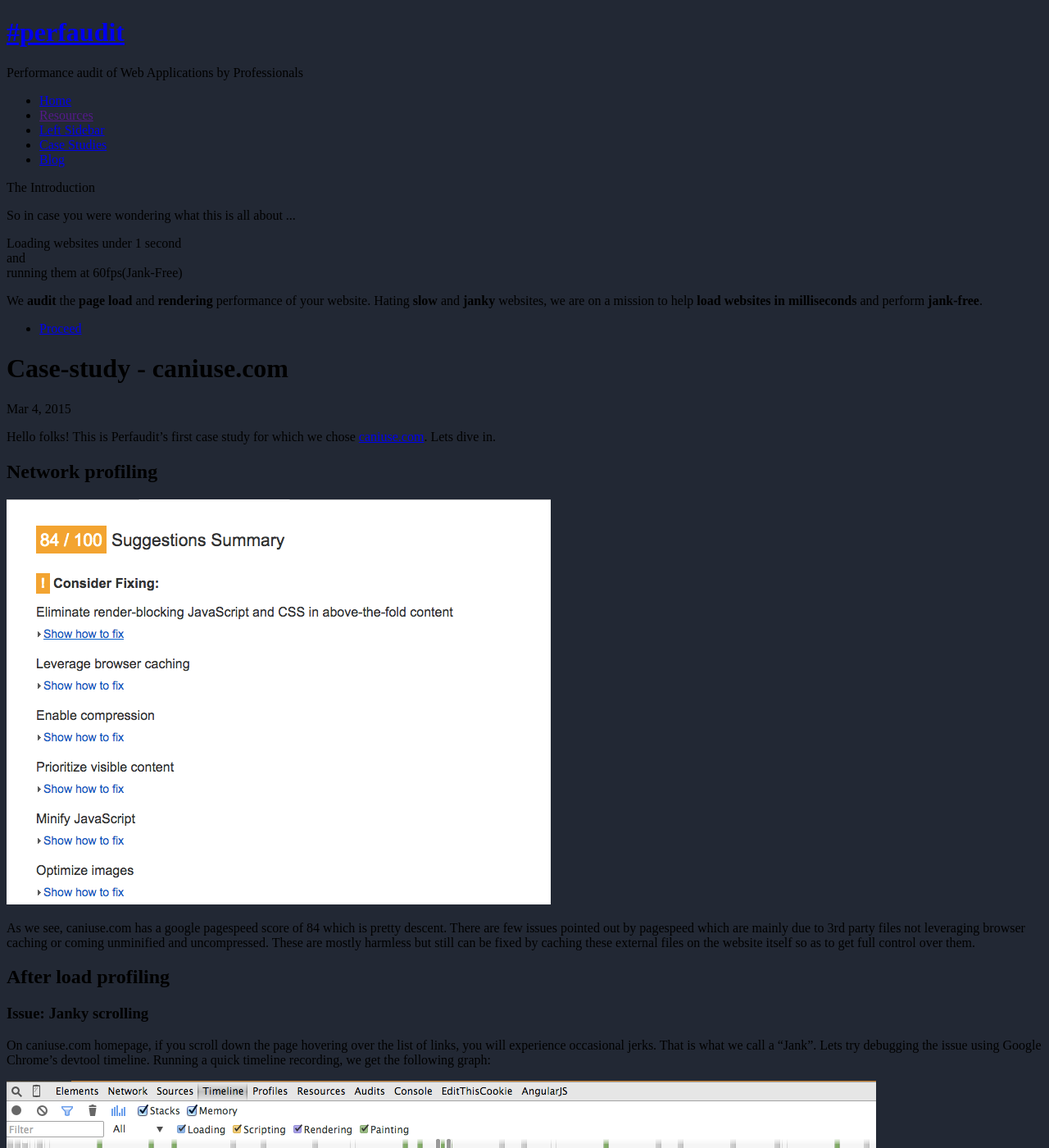
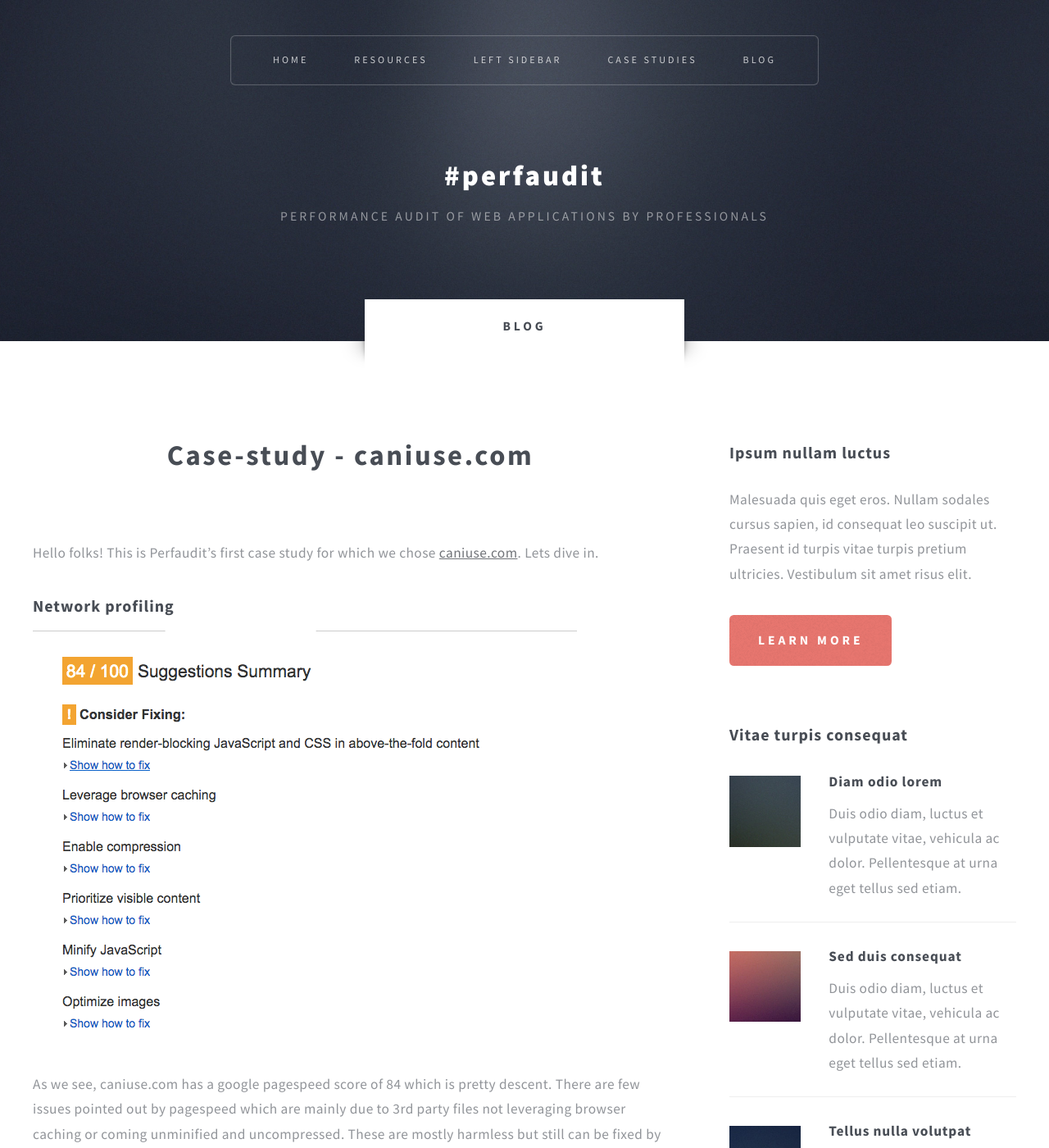
Before and after one commit to PerfAudit/perfaudit.github.io, a Jekyll site: the page built from _posts/2015-03-04-casestudy-caniuse.markdown, in a window 1280 px wide and 1400 px high. Shown: the whole window at 82% size. Built offline with Jekyll 4.4.1, drawn with Linux system fonts in a browser that asks for light colours; nearby versions of some CDN libraries; library files that are not in the unit come from our copies; some of the changed text lies outside the part shown.

Commit message:
added the layout for case study and blog

```diff
--- a/_config.yml
+++ b/_config.yml
@@ -4,6 +4,4 @@
 description: "Performance Audit of Websites by Professionals. Run Jank Free and Performant Web Applications care free."
 baseurl: "" # the subpath of your site, e.g. /blog/
 url: "http://perfaudit.com" # the base hostname & protocol for your site
-
-# Build settings
-markdown: kramdown
+permalink: ":categories/:title"
--- a/_includes/case-studies.html
+++ b/_includes/case-studies.html
@@ -5,7 +5,7 @@
     <div class="row 150%">
       <div class="4u">
         <section class="highlight">
-          <a href="#" class="image featured"><img src="images/thumbnails/caniuse.com.jpeg" alt="CanIUse.com PerfAudit" /></a>
+          <a href="#" class="image featured"><img src="/images/thumbnails/caniuse.com.jpeg" alt="CanIUse.com PerfAudit" /></a>
           <h3><a href="/case-studies/caniuse.com">CanIUse.com PerfAudit</a></h3>
           <p>Janky performance along with other Rendering Issues on <a href="http://caniuse.com">CanIUse.com</a>.</p>
           <ul class="actions">
@@ -15,7 +15,7 @@
       </div>
       <div class="4u">
         <section class="highlight">
-          <a href="#" class="image featured"><img src="images/thumbnails/www.hindustantimes.com.jpeg" alt="" /></a>
+          <a href="#" class="image featured"><img src="/images/thumbnails/www.hindustantimes.com.jpeg" alt="" /></a>
           <h3><a href="#">HindustanTimes.com PerfAudit</a></h3>
           <p>Performance Audit for <a href="http://hindustantimes.com">HindustanTimes.com</a> will be published soon.</p>
           <ul class="actions">
@@ -25,7 +25,7 @@
       </div>
       <div class="4u">
         <section class="highlight">
-          <a href="#" class="image featured"><img src="images/pic04.jpg" alt="" /></a>
+          <a href="#" class="image featured"><img src="/images/pic04.jpg" alt="" /></a>
           <h3><a href="#">Your Website</a></h3>
           <p>Submit your Audit request, and we'll help you make perfomant website.</p>
           <ul class="actions">
--- a/_includes/footer.html
+++ b/_includes/footer.html
@@ -75,15 +75,15 @@
     </ul>
   </div>
 </div>
-<!--[if lte IE 8]><script src="css/ie/html5shiv.js"></script><![endif]-->
-<script src="js/jquery.min.js"></script>
-<script src="js/jquery.dropotron.min.js"></script>
-<script src="js/skel.min.js"></script>
-<script src="js/skel-layers.min.js"></script>
-<script src="js/init.js"></script>
+<!--[if lte IE 8]><script src="/css/ie/html5shiv.js"></script><![endif]-->
+<script src="/js/jquery.min.js"></script>
+<script src="/js/jquery.dropotron.min.js"></script>
+<script src="/js/skel.min.js"></script>
+<script src="/js/skel-layers.min.js"></script>
+<script src="/js/init.js"></script>
 <noscript>
-  <link rel="stylesheet" href="css/skel.css" />
-  <link rel="stylesheet" href="css/style.css" />
-  <link rel="stylesheet" href="css/style-desktop.css" />
+  <link rel="stylesheet" href="/css/skel.css" />
+  <link rel="stylesheet" href="/css/style.css" />
+  <link rel="stylesheet" href="/css/style-desktop.css" />
 </noscript>
-<!--[if lte IE 8]><link rel="stylesheet" href="css/ie/v8.css" /><![endif]-->
+<!--[if lte IE 8]><link rel="stylesheet" href="/css/ie/v8.css" /><![endif]-->
--- /dev/null
+++ b/_includes/sidebar.html
@@ -0,0 +1,59 @@
+<!-- Sidebar -->
+<div id="sidebar">
+  <section class="box">
+    <header>
+      <h2>Ipsum nullam luctus</h2>
+    </header>
+    <p>Malesuada quis eget eros. Nullam sodales cursus sapien, id consequat
+    leo suscipit ut. Praesent id turpis vitae turpis pretium ultricies. Vestibulum sit
+    amet risus elit.</p>
+    <a href="#" class="button style1">Learn More</a>
+  </section>
+  <section class="box">
+    <header>
+      <h2>Vitae turpis consequat</h2>
+    </header>
+    <ul class="style2">
+      <li>
+        <article class="box post-excerpt">
+          <a href="#" class="image left"><img src="/images/pic08.jpg" alt="" /></a>
+          <h3><a href="#">Diam odio lorem</a></h3>
+          <p>Duis odio diam, luctus et vulputate vitae, vehicula ac dolor. Pellentesque at urna eget tellus sed etiam.</p>
+        </article>
+      </li>
+      <li>
+        <article class="box post-excerpt">
+          <a href="#" class="image left"><img src="/images/pic09.jpg" alt="" /></a>
+          <h3><a href="#">Sed duis consequat</a></h3>
+          <p>Duis odio diam, luctus et vulputate vitae, vehicula ac dolor. Pellentesque at urna eget tellus sed etiam.</p>
+        </article>
+      </li>
+      <li>
+        <article class="box post-excerpt">
+          <a href="#" class="image left"><img src="/images/pic10.jpg" alt="" /></a>
+          <h3><a href="#">Tellus nulla volutpat</a></h3>
+          <p>Duis odio diam, luctus et vulputate vitae, vehicula ac dolor. Pellentesque at urna eget tellus sed etiam.</p>
+        </article>
+      </li>
+    </ul>
+    <a href="#" class="button style1">Archives</a>
+  </section>
+  <section class="box">
+    <header>
+      <h2>Magna diam vehicula</h2>
+    </header>
+    <ul class="style3">
+      <li><a href="#">Nulla iaculis egestas varius</a></li>
+      <li><a href="#">Augue massa feugiat quam pretium</a></li>
+      <li><a href="#">Orci sem vel libero cras nisi odio</a></li>
+      <li><a href="#">Sed hendrerit massa nam mattis</a></li>
+      <li><a href="#">Turpis vel leo accumsan aliquet</a></li>
+      <li><a href="#">Dapibus mi fermentum fusce non</a></li>
+      <li><a href="#">Arcu laoreet sapien tempus</a></li>
+      <li><a href="#">Nulla iaculis egestas varius</a></li>
+      <li><a href="#">Augue massa feugiat quam pretium</a></li>
+      <li><a href="#">Orci sem vel libero cras nisi odio</a></li>
+      <li><a href="#">Sed hendrerit massa nam mattis</a></li>
+    </ul>
+  </section>
+</div>
--- a/_layouts/default.html
+++ b/_layouts/default.html
@@ -1,9 +1,8 @@
 <!DOCTYPE HTML>
 <html>
   {% include head.html %}
-  <body class="homepage">
+  <body class="{{ page.body-class }}">
     {% include header.html %}
-    {% include introduction.html %}
     {{ content }}
     {% include case-studies.html %}
     {% include footer.html %}
--- a/_layouts/post.html
+++ b/_layouts/post.html
@@ -1,15 +1,52 @@
 ---
 layout: default
 ---
-<div class="post">
 
-  <header class="post-header">
-    <h1 class="post-title">{{ page.title }}</h1>
-    <p class="post-meta">{{ page.date | date: "%b %-d, %Y" }}{% if page.author %} • {{ page.author }}{% endif %}{% if page.meta %} • {{ page.meta }}{% endif %}</p>
-  </header>
-
-  <article class="post-content">
-    {{ content }}
-  </article>
-
+<!-- Main -->
+<div class="wrapper style2">
+  <div class="title">Blog</div>
+  <div id="main" class="container">
+    <div class="row 150%">
+      <div class="8u">
+        <!-- Content -->
+        <div id="content">
+          <article class="box post">
+            <header class="style1">
+              <h2>{{ page.title }}</h2>
+            </header>
+            {{ content }}
+          </article>
+          <div class="row 150%">
+            <div class="6u">
+              <section class="box">
+                <header>
+                  <h2>Magna pulvinar tempus</h2>
+                </header>
+                <a href="#" class="image featured"><img src="/images/pic05.jpg" alt="" /></a>
+                <p>Rutrum bibendum. Proin pellentesque diam non ligula commodo tempor. Vivamus
+                eget urna nibh. Curabitur non fringilla nisl. Donec accumsan interdum nisi, quis
+                tempus.</p>
+                <a href="#" class="button style1">More</a>
+              </section>
+            </div>
+            <div class="6u">
+              <section class="box">
+                <header>
+                  <h2>Magna pulvinar tempus</h2>
+                </header>
+                <a href="#" class="image featured"><img src="/images/pic06.jpg" alt="" /></a>
+                <p>Rutrum bibendum. Proin pellentesque diam non ligula commodo tempor. Vivamus
+                eget urna nibh. Curabitur non fringilla nisl. Donec accumsan interdum nisi, quis
+                tempus.</p>
+                <a href="#" class="button style1">More</a>
+              </section>
+            </div>
+          </div>
+        </div>
+      </div>
+      <div class="4u">
+        {% include sidebar.html %}
+      </div>
+    </div>
+  </div>
 </div>
--- a/index.html
+++ b/index.html
@@ -1,3 +1,6 @@
 ---
 layout: default
+body-class: homepage
 ---
+
+{% include introduction.html %}
--- a/js/init.js
+++ b/js/init.js
@@ -9,10 +9,10 @@
 	skel.init({
 		reset: 'full',
 		breakpoints: {
-			'global':	{ range: '*', href: 'css/style.css' },
-			'desktop':	{ range: '737-', href: 'css/style-desktop.css', containers: 1200, grid: { gutters: 50 } },
-			'1000px':	{ range: '737-1200', href: 'css/style-1000px.css', containers: 1000, grid: { gutters: 35 }, viewport: { width: 1080 } },
-			'mobile':	{ range: '-736', href: 'css/style-mobile.css', containers: '100%!', grid: { collapse: true, gutters: 20 }, viewport: { scalable: false } }
+			'global':	{ range: '*', href: '/css/style.css' },
+			'desktop':	{ range: '737-', href: '/css/style-desktop.css', containers: 1200, grid: { gutters: 50 } },
+			'1000px':	{ range: '737-1200', href: '/css/style-1000px.css', containers: 1000, grid: { gutters: 35 }, viewport: { width: 1080 } },
+			'mobile':	{ range: '-736', href: '/css/style-mobile.css', containers: '100%!', grid: { collapse: true, gutters: 20 }, viewport: { scalable: false } }
 		},
 		plugins: {
 			layers: {
```
Also changed, not shown: _layouts/case-study.html (added, +20 -0 lines), _posts/2015-02-26-welcome-to-jekyll.markdown (deleted, +0 -25 lines), _posts/blog/2015-02-26-introduction.html (added, +40 -0 lines), _posts/case-study/2015-02-26-caniuse.com.html (added, +40 -0 lines), 7 other files.
